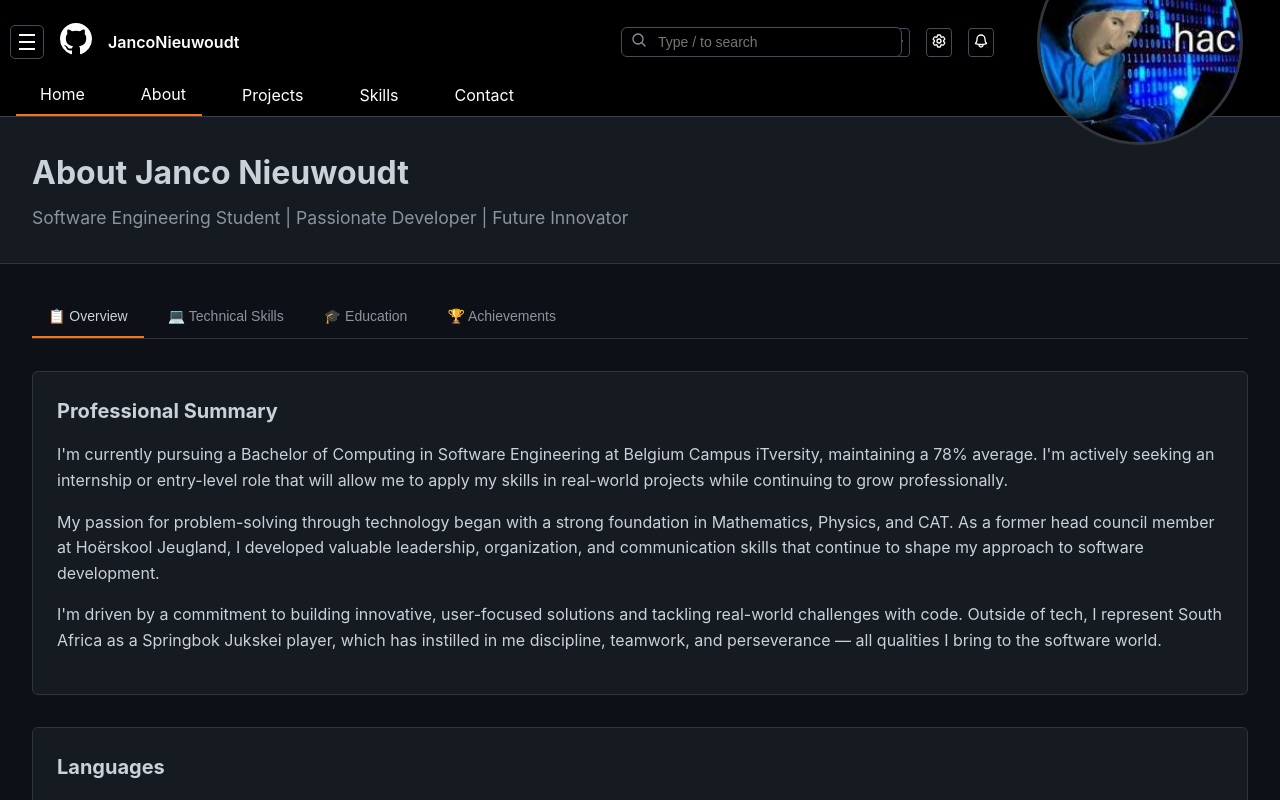
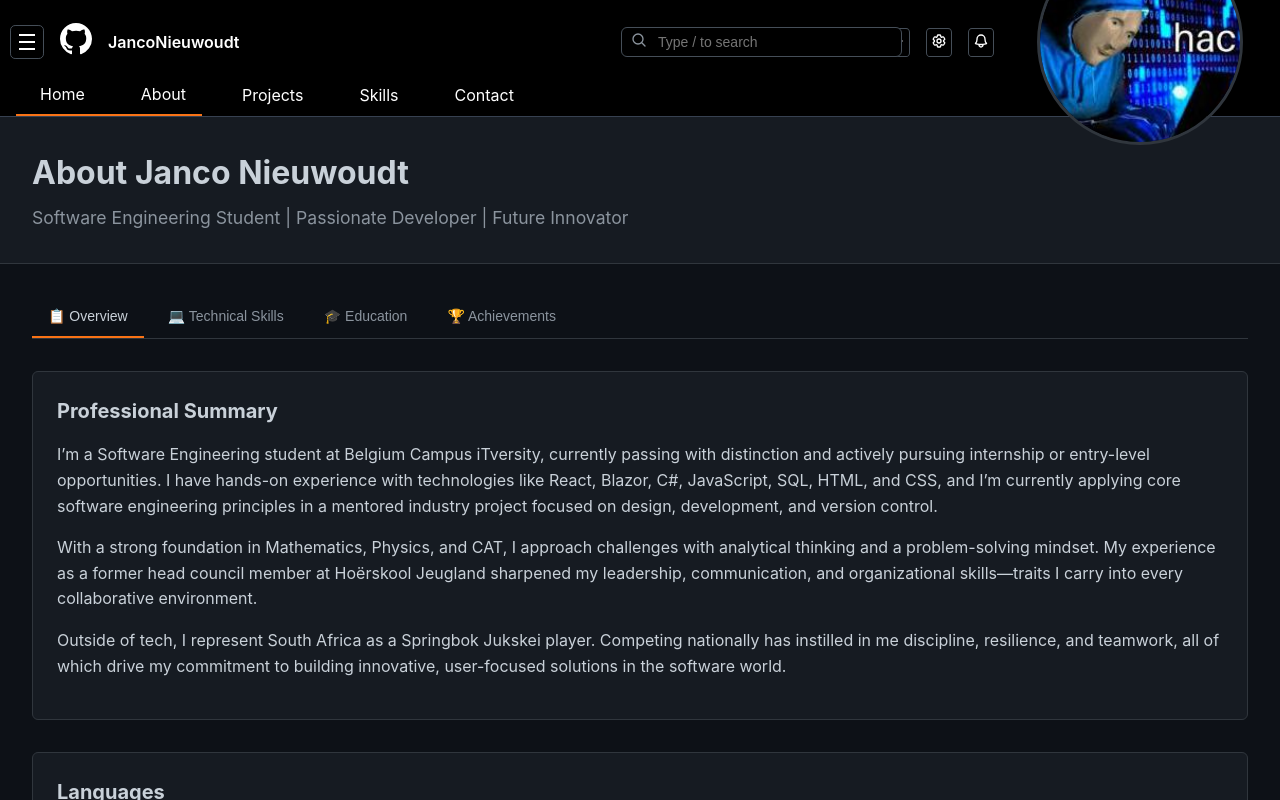
Before and after one commit to JancoNieuwoudt/React-Portfolio, a React (Create React App) app in the folder react-portfolio/: page /react-portfolio/about in a window 1280 px wide. Shown: the top 800 px of the page. Built offline with nearby package versions, Linux system fonts and the light colour scheme.

Commit message:
small changes to content

```diff
--- a/react-portfolio/src/pages/About.js
+++ b/react-portfolio/src/pages/About.js
@@ -84,19 +84,13 @@ const About = () => {
               <div className="about-card">
                 <h2>Professional Summary</h2>
                 <p>
-                  I'm currently pursuing a Bachelor of Computing in Software Engineering at Belgium Campus iTversity,
-                  maintaining a 78% average. I'm actively seeking an internship or entry-level role that will allow me to
-                  apply my skills in real-world projects while continuing to grow professionally.
+                  I’m a Software Engineering student at Belgium Campus iTversity, currently passing with distinction and actively pursuing internship or entry-level opportunities. I have hands-on experience with technologies like React, Blazor, C#, JavaScript, SQL, HTML, and CSS, and I’m currently applying core software engineering principles in a mentored industry project focused on design, development, and version control.
                 </p>
                 <p>
-                  My passion for problem-solving through technology began with a strong foundation in Mathematics,
-                  Physics, and CAT. As a former head council member at Hoërskool Jeugland, I developed valuable leadership,
-                  organization, and communication skills that continue to shape my approach to software development.
+                  With a strong foundation in Mathematics, Physics, and CAT, I approach challenges with analytical thinking and a problem-solving mindset. My experience as a former head council member at Hoërskool Jeugland sharpened my leadership, communication, and organizational skills—traits I carry into every collaborative environment.
                 </p>
                 <p>
-                  I'm driven by a commitment to building innovative, user-focused solutions and tackling real-world
-                  challenges with code. Outside of tech, I represent South Africa as a Springbok Jukskei player, which has
-                  instilled in me discipline, teamwork, and perseverance — all qualities I bring to the software world.
+                  Outside of tech, I represent South Africa as a Springbok Jukskei player. Competing nationally has instilled in me discipline, resilience, and teamwork, all of which drive my commitment to building innovative, user-focused solutions in the software world.
                 </p>
               </div>
 
--- a/react-portfolio/src/pages/Home.js
+++ b/react-portfolio/src/pages/Home.js
@@ -40,7 +40,7 @@ const Home = () => {
               <ul className="profile-details">
                 <li>🎓 Bachelor of Computing in Software Engineering at Belgium Campus iTversity</li>
                 <li>💻 Proficient in C#, JavaScript, React, SQL, and Blazor</li>
-                <li>🏆 Maintaining a 78% average with distinction</li>
+                <li>🏆 Currently passing with distinction at Belgium Campus</li>
                 <li>🎯 Currently seeking internship or entry-level opportunities</li>
                 <li>📍 Based in Gauteng, South Africa</li>
                 <li>📧 Contact: janconieuwoudt.werk@gmail.com</li>
--- a/react-portfolio/src/pages/Skills.js
+++ b/react-portfolio/src/pages/Skills.js
@@ -11,7 +11,7 @@ const Skills = () => {
       skills: [
         {
           name: 'C#',
-          level: 85,
+          level: 80,
           experience: '2+ years',
           description: 'Primary language for .NET development, desktop applications, and backend services',
           projects: ['Jukskei Tournament System', 'Desktop Applications'],
@@ -20,7 +20,7 @@ const Skills = () => {
         },
         {
           name: 'JavaScript',
-          level: 80,
+          level: 75,
           experience: '2+ years',
           description: 'Frontend and full-stack web development, React applications',
           projects: ['React Portfolio', 'Web Applications'],
@@ -29,7 +29,7 @@ const Skills = () => {
         },
         {
           name: 'Python',
-          level: 75,
+          level: 70,
           experience: '1+ years',
           description: 'Data analysis, machine learning, and automation scripts',
           projects: ['AI Fatigue Detection System'],
@@ -38,7 +38,7 @@ const Skills = () => {
         },
         {
           name: 'Java',
-          level: 70,
+          level: 60,
           experience: '1+ years',
           description: 'Object-oriented programming and academic projects',
           projects: ['University Assignments'],
@@ -63,7 +63,7 @@ const Skills = () => {
       skills: [
         {
           name: 'React',
-          level: 80,
+          level: 70,
           experience: '1+ years',
           description: 'Modern frontend development with hooks and component architecture',
           projects: ['Portfolio Website', 'Web Applications'],
@@ -72,7 +72,7 @@ const Skills = () => {
         },
         {
           name: 'Blazor',
-          level: 85,
+          level: 75,
           experience: '1+ years',
           description: 'Full-stack web development with C# and .NET',
           projects: ['Jukskei Tournament System'],
@@ -90,8 +90,8 @@ const Skills = () => {
         },
         {
           name: 'TensorFlow',
-          level: 60,
-          experience: '6 months',
+          level: 50,
+          experience: '2 months',
           description: 'Machine learning and AI model development',
           projects: ['AI Fatigue Detection System'],
           certifications: [],
@@ -99,8 +99,8 @@ const Skills = () => {
         },
         {
           name: 'OpenCV',
-          level: 65,
-          experience: '6 months',
+          level: 50,
+          experience: '2 months',
           description: 'Computer vision and image processing',
           projects: ['AI Fatigue Detection System'],
           certifications: [],
@@ -142,7 +142,7 @@ const Skills = () => {
         },
         {
           name: 'Fusion 360',
-          level: 70,
+          level: 20,
           experience: '1+ years',
           description: '3D modeling and design for hardware projects',
           projects: ['AI Fatigue Detection Case Design'],
@@ -152,7 +152,7 @@ const Skills = () => {
         {
           name: 'Office 365',
           level: 85,
-          experience: '3+ years',
+          experience: '5+ years',
           description: 'Documentation, presentations, and productivity',
           projects: ['Project Documentation', 'Academic Work'],
           certifications: [],
@@ -258,14 +258,14 @@ const Skills = () => {
     },
     {
       phase: 'Web Development',
-      period: 'Mid 2024',
+      period: '2024 to Present',
       status: 'completed',
       skills: ['JavaScript', 'React', 'Blazor', 'REST APIs'],
       description: 'Expanded into full-stack web development'
     },
     {
       phase: 'Advanced Topics',
-      period: 'Late 2024 - Present',
+      period: '2025 - Present',
       status: 'active',
       skills: ['AI/ML', 'Computer Vision', 'IoT', 'Advanced Architecture'],
       description: 'Currently exploring cutting-edge technologies'
@@ -402,7 +402,7 @@ const Skills = () => {
         <div className="skills-stats">
           <div className="stats-grid">
             <div className="stat-card">
-              <div className="stat-number">20+</div>
+              <div className="stat-number">10+</div>
               <div className="stat-label">Technologies</div>
             </div>
             <div className="stat-card">
@@ -410,7 +410,7 @@ const Skills = () => {
               <div className="stat-label">Years Coding</div>
             </div>
             <div className="stat-card">
-              <div className="stat-number">5+</div>
+              <div className="stat-number">3+</div>
               <div className="stat-label">Active Projects</div>
             </div>
             <div className="stat-card">
```
